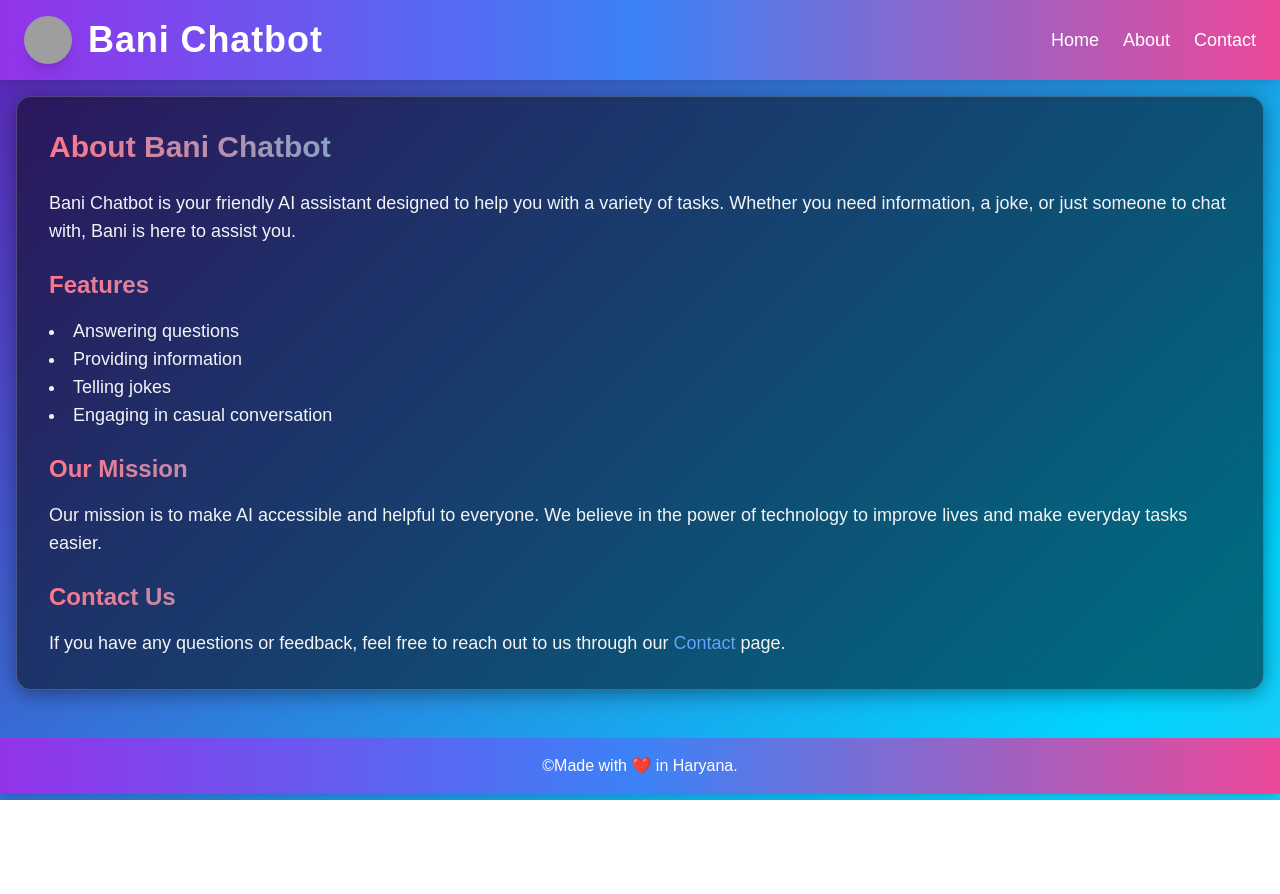
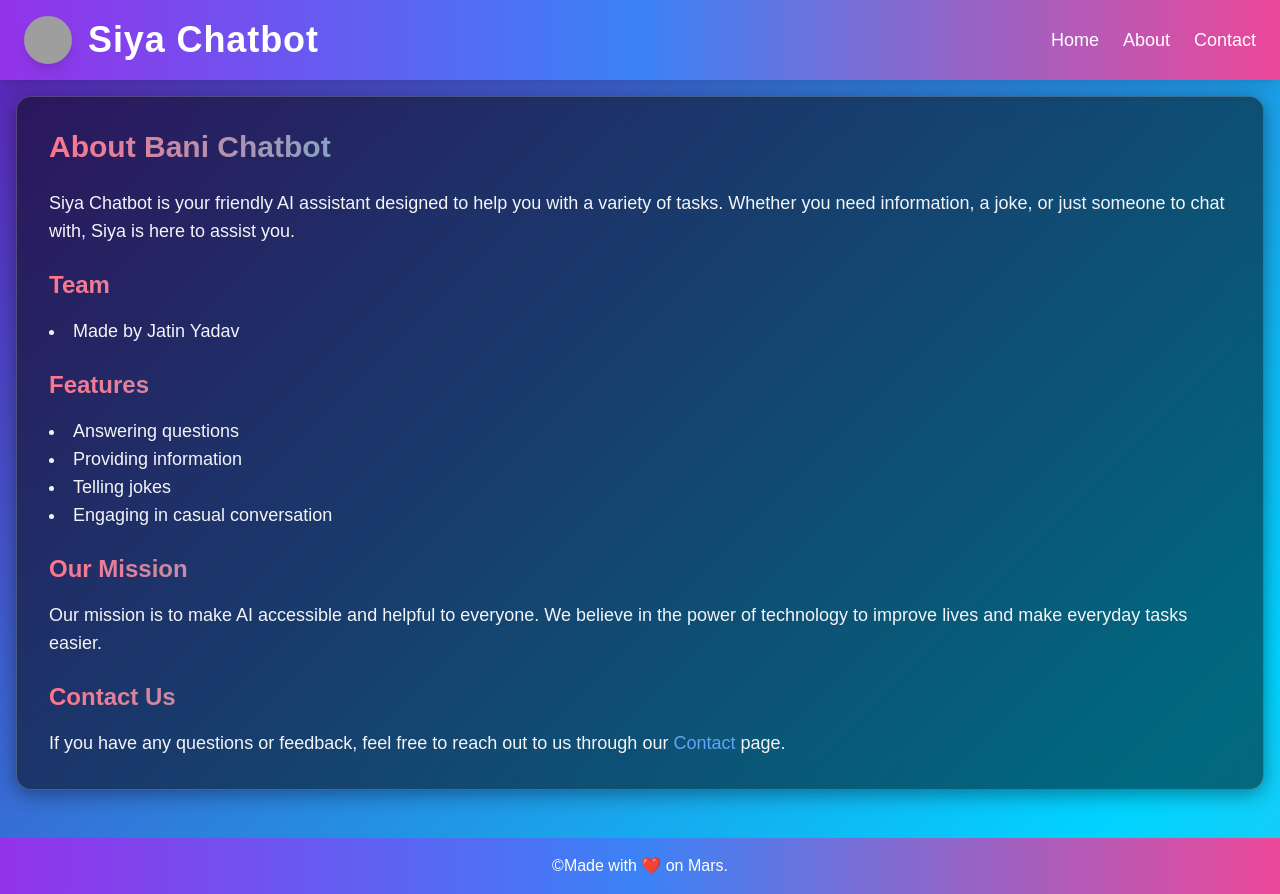
Before and after one commit to banichatgpt/bot, a plain HTML site: page about.html in a window 1280 px wide. Before the commit the page ends 800 px from the top, so only its background shows below. Drawn offline with nearby package versions, Linux system fonts and the light colour scheme; grey boxes are pictures that could not be loaded.

Commit message:
Update about.html

```diff
--- a/about.html
+++ b/about.html
@@ -3,7 +3,7 @@
 <head>
   <meta charset="UTF-8" />
   <meta name="viewport" content="width=device-width, initial-scale=1.0" />
-  <title>About Bani Chatbot</title>
+  <title>About Siya Chatbot</title>
   <script src="https://cdn.tailwindcss.com"></script>
   <style>
     body {
@@ -67,7 +67,7 @@
           class="h-12 w-12 rounded-full shadow-lg"
         />
         <h1 class="text-4xl font-bold text-white ml-4 tracking-wide">
-          Bani Chatbot
+          Siya Chatbot
         </h1>
       </div>
       <nav>
@@ -85,8 +85,13 @@
     <div class="content-tile">
       <h2 class="text-3xl section-heading mb-6">About Bani Chatbot</h2>
       <p class="text-gray-100 text-lg mb-6">
-        Bani Chatbot is your friendly AI assistant designed to help you with a variety of tasks. Whether you need information, a joke, or just someone to chat with, Bani is here to assist you.
+        Siya Chatbot is your friendly AI assistant designed to help you with a variety of tasks. Whether you need information, a joke, or just someone to chat with, Siya is here to assist you.
       </p>
+
+       <h3 class="text-2xl font-bold section-heading mb-4">Team</h3>
+      <ul class="list-disc list-inside text-gray-100 text-lg mb-6">
+        <li>Made by Jatin Yadav</li>
+      </ul>
 
       <h3 class="text-2xl font-bold section-heading mb-4">Features</h3>
       <ul class="list-disc list-inside text-gray-100 text-lg mb-6">
@@ -111,7 +116,7 @@
 
   <!-- Footer -->
   <footer class="bg-gradient-to-r from-purple-600 via-blue-500 to-pink-500 text-center text-white py-4 mt-12 shadow-lg">
-    <p>&copy;Made with ❤️ in Haryana.</p>
+    <p>&copy;Made with ❤️ on Mars.</p>
   </footer>
 
 </body>
```
